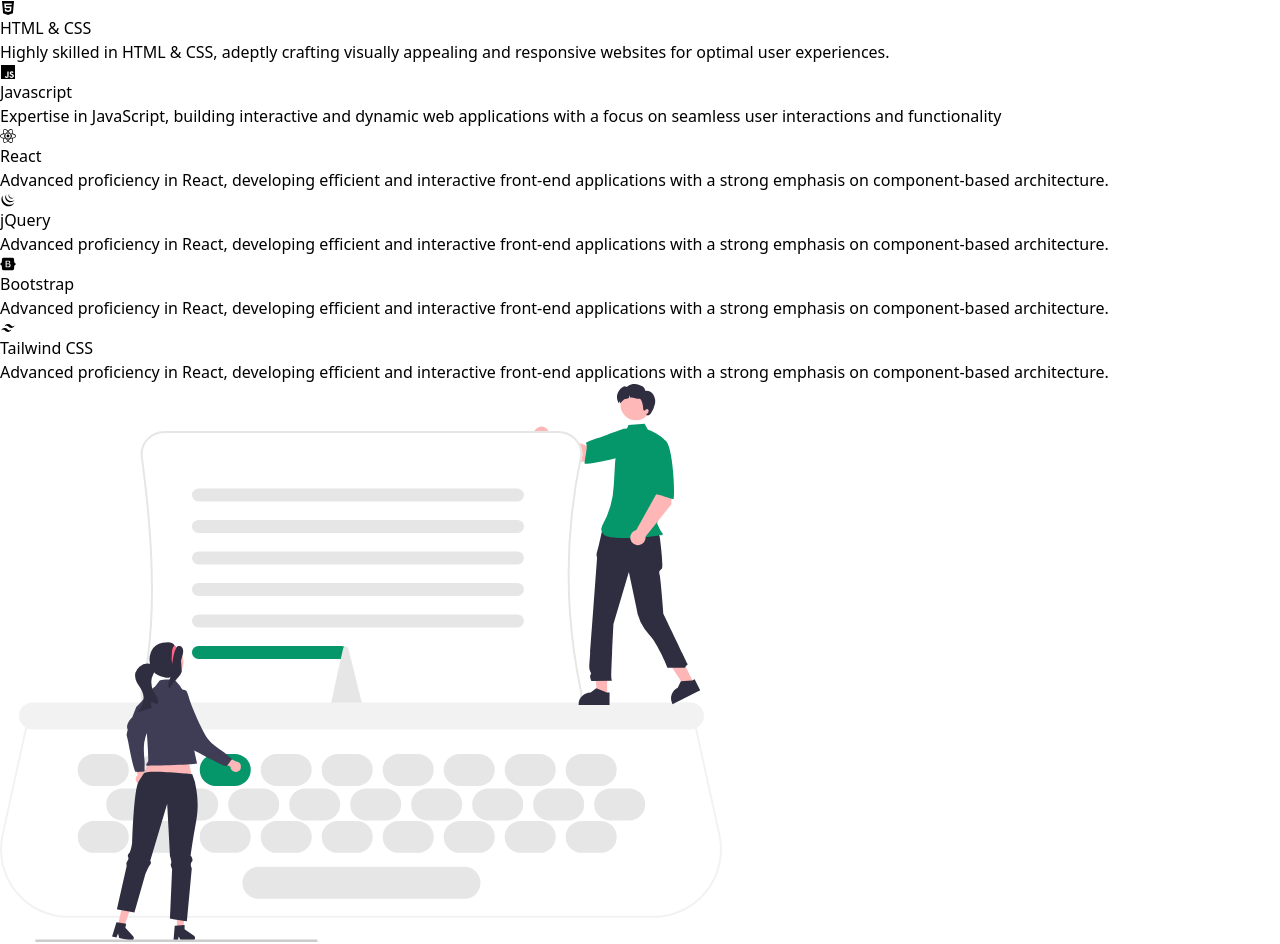
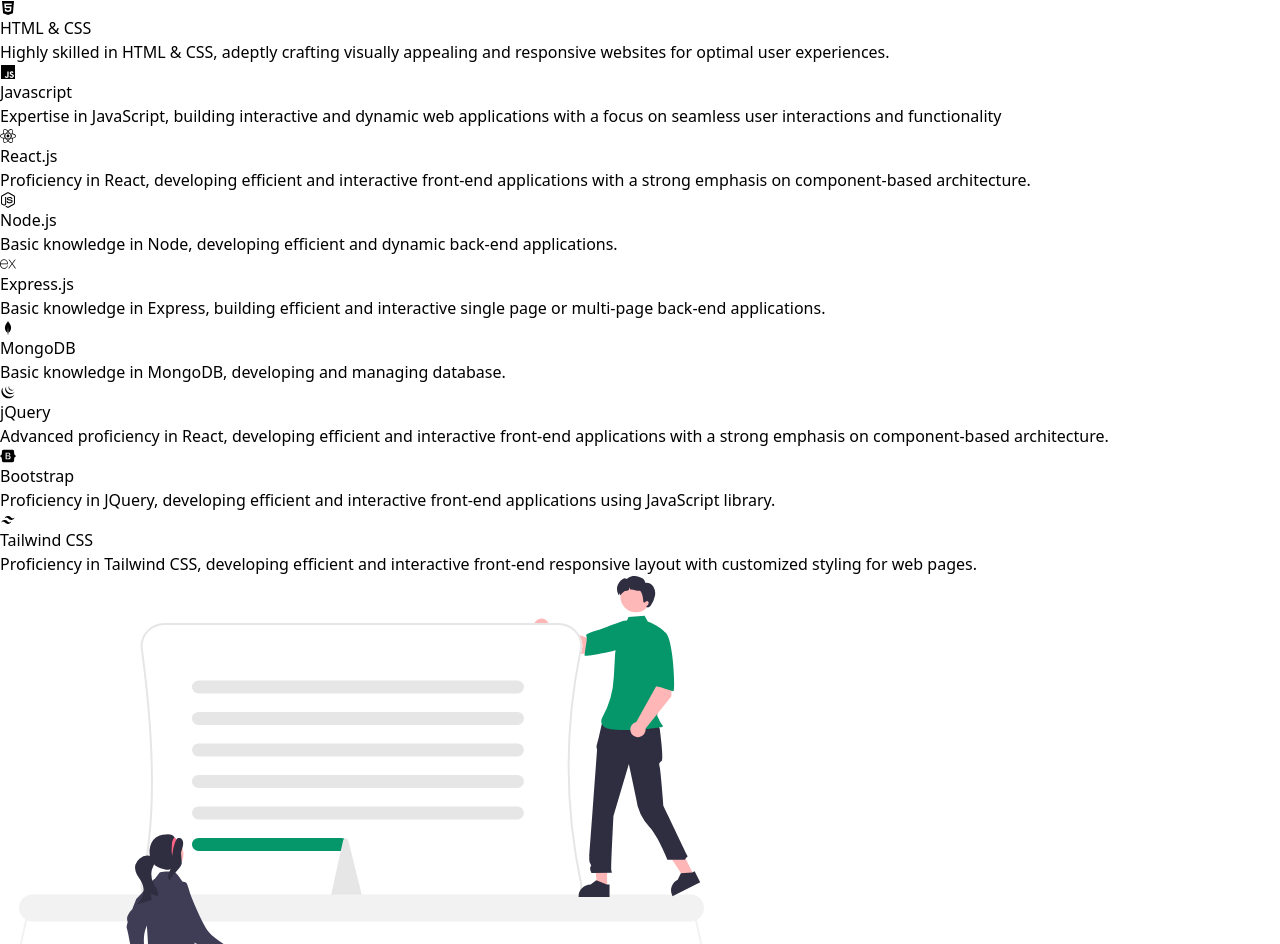
Before and after one commit to d23sharma/myportfolio, a React (Vite) app: page / in a window 1280 px wide. Shown: the part 872-1816 px from the top of the page. Built offline with nearby package versions, Linux system fonts and the light colour scheme.

Commit message:
Update data.jsx

```diff
--- a/src/data.jsx
+++ b/src/data.jsx
@@ -1,6 +1,7 @@
 import { nanoid } from 'nanoid';
-import { FaHtml5, FaJs, FaReact, FaBootstrap } from 'react-icons/fa';
-import { BiLogoJquery, BiLogoTailwindCss } from "react-icons/bi";
+import { FaHtml5, FaJs, FaReact, FaBootstrap, FaNodeJs } from 'react-icons/fa';
+import { BiLogoJquery, BiLogoTailwindCss, BiLogoMongodb } from "react-icons/bi";
+import { SiExpress } from "react-icons/si"
 
 
 export const links = [
@@ -25,9 +26,28 @@
   },
   {
     id: nanoid(),
-    title: 'React',
+    title: 'React.js',
     icon: <FaReact className='h-16 w-16 text-emerald-700' />,
-    text: 'Advanced proficiency in React, developing efficient and interactive front-end applications with a strong emphasis on component-based architecture.',
+    text: 'Proficiency in React, developing efficient and interactive front-end applications with a strong emphasis on component-based architecture.',
+  },
+
+  {
+    id: nanoid(),
+    title: 'Node.js',
+    icon: <FaNodeJs className='h-16 w-16 text-emerald-700' />,
+    text: 'Basic knowledge in Node, developing efficient and dynamic back-end applications.',
+  },
+  {
+    id: nanoid(),
+    title: 'Express.js',
+    icon: <SiExpress className='h-16 w-16 text-emerald-700' />,
+    text: 'Basic knowledge in Express, building efficient and interactive single page or multi-page back-end applications.',
+  },
+  {
+    id: nanoid(),
+    title: 'MongoDB',
+    icon: <BiLogoMongodb className='h-16 w-16 text-emerald-700' />,
+    text: 'Basic knowledge in MongoDB, developing and managing database.',
   },
   {
     id: nanoid(),
@@ -39,13 +59,13 @@
     id: nanoid(),
     title: 'Bootstrap',
     icon: <FaBootstrap className='h-16 w-16 text-emerald-700' />,
-    text: 'Advanced proficiency in React, developing efficient and interactive front-end applications with a strong emphasis on component-based architecture.',
+    text: 'Proficiency in JQuery, developing efficient and interactive front-end applications using JavaScript library.',
   },
   {
     id: nanoid(),
     title: 'Tailwind CSS',
     icon: <BiLogoTailwindCss className='h-16 w-16 text-emerald-700' />,
-    text: 'Advanced proficiency in React, developing efficient and interactive front-end applications with a strong emphasis on component-based architecture.',
+    text: 'Proficiency in Tailwind CSS, developing efficient and interactive front-end responsive layout with customized styling for web pages.',
   },
 ];
 
```
